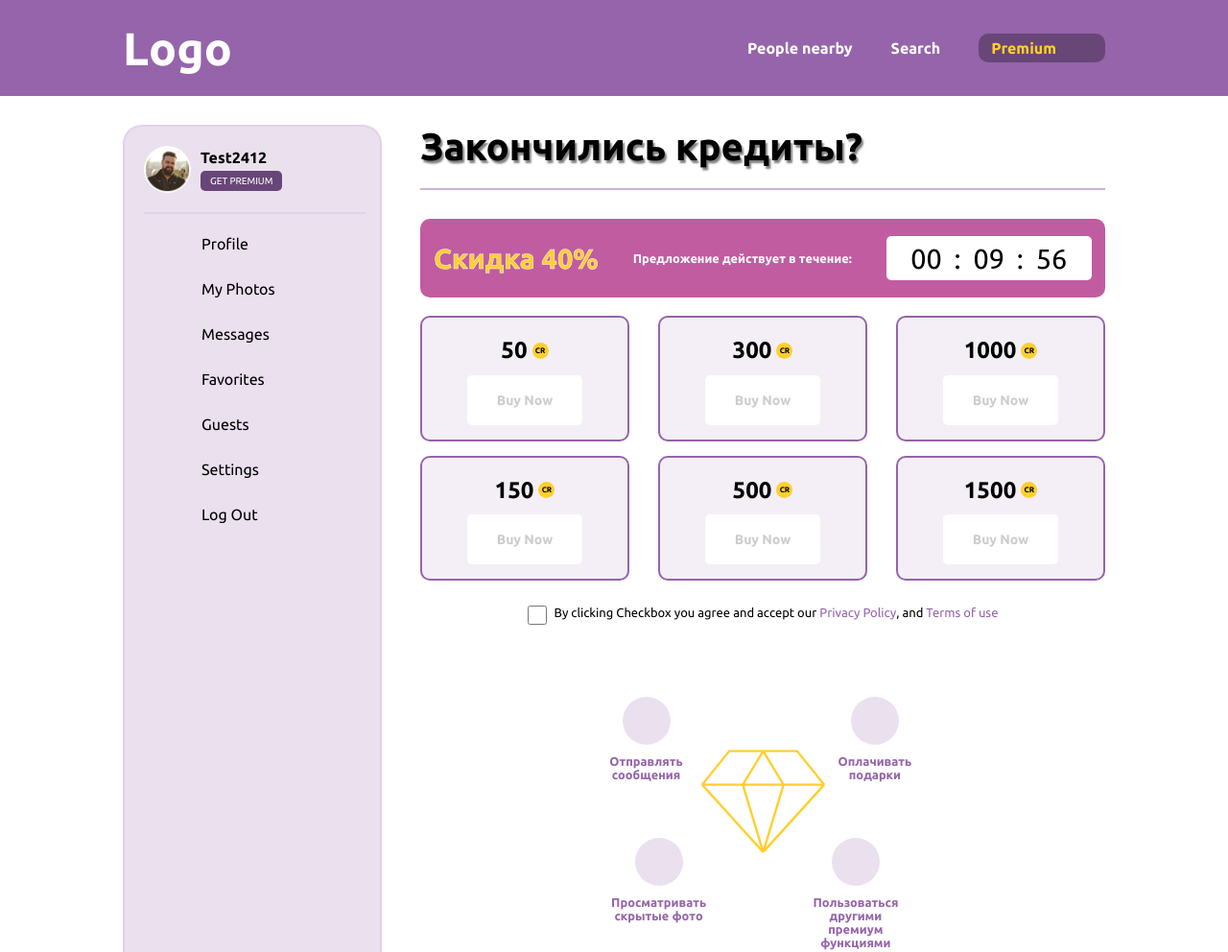
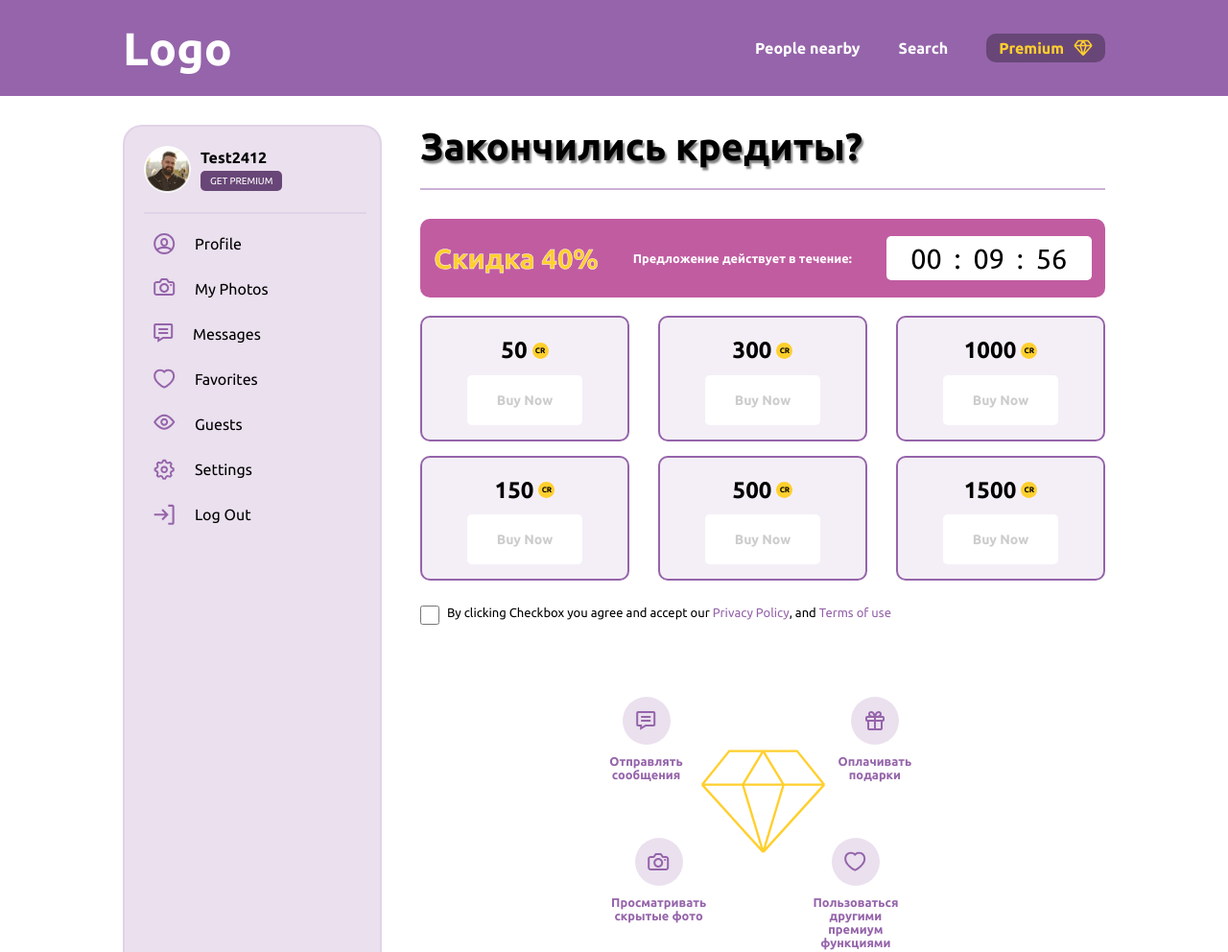
Before and after one commit to EkaterinaVag/test2414, a plain HTML site: page index.html in a window 1280 px wide. Shown: the top 992 px of the page at 96% size. Drawn offline with nearby package versions, Linux system fonts and the light colour scheme.

Commit message:
Replace icons with SVG sprite

```diff
--- a/index.html
+++ b/index.html
@@ -35,7 +35,9 @@
         <a href="#" class="header__nav-link">Search</a>
         <a href="#" class="header__nav-link header__nav-link--premium">
           Premium
-          <span class="header__diamond"></span>
+          <svg class="header__diamond" width="20" height="18" viewBox="0 0 20 18" fill="none" xmlns="http://www.w3.org/2000/svg">
+            <path d="M10 1.5H15L19 6.5M10 1.5L13 6.5M10 1.5H5L1 6.5M10 1.5L7 6.5M19 6.5L10 16.5M19 6.5H13M10 16.5L13 6.5M10 16.5L1 6.5M10 16.5L7 6.5M13 6.5H7M1 6.5H7" stroke="#FFCF2D" stroke-width="1.5" />
+          </svg>
         </a>
       </nav>
     </header>
@@ -56,27 +58,48 @@
         <div class="sidebar__line"></div>
 
         <nav class="sidebar__menu">
-          <a href="#" class="sidebar__menu-item sidebar__menu-item--profile"
-            >Profile</a
-          >
-          <a href="#" class="sidebar__menu-item sidebar__menu-item--photos"
-            >My Photos</a
-          >
-          <a href="#" class="sidebar__menu-item sidebar__menu-item--messages"
-            >Messages</a
-          >
-          <a href="#" class="sidebar__menu-item sidebar__menu-item--favorites"
-            >Favorites</a
-          >
-          <a href="#" class="sidebar__menu-item sidebar__menu-item--guests"
-            >Guests</a
-          >
-          <a href="#" class="sidebar__menu-item sidebar__menu-item--settings"
-            >Settings</a
-          >
-          <a href="#" class="sidebar__menu-item sidebar__menu-item--logout"
-            >Log Out</a
-          >
+          <div class="sidebar__menu-item">
+            <svg width="23" height="22" viewBox="0 0 23 22">
+              <use href="img.svg#profile"></use>
+            </svg>
+            <a href="#" class="sidebar__menu-item-text">Profile</a>
+          </div>
+          <div class="sidebar__menu-item">
+            <svg width="23" height="18" viewBox="0 0 23 18">
+              <use href="img.svg#photos"></use>
+            </svg>
+            <a href="#" class="sidebar__menu-item-text">My Photos</a>
+          </div>
+          <div class="sidebar__menu-item">
+            <svg width="21" height="20" viewBox="0 0 21 20">
+              <use href="img.svg#message"></use>
+            </svg>
+            <a href="#" class="sidebar__menu-item-text">Messages</a>
+          </div>
+          <div class="sidebar__menu-item">
+            <svg width="23" height="21" viewBox="0 0 23 21">
+              <use href="img.svg#fav"></use>
+            </svg>
+            <a href="#" class="sidebar__menu-item-text">Favorites</a>
+          </div>
+          <div class="sidebar__menu-item">
+            <svg width="23" height="17" viewBox="0 0 23 17">
+              <use href="img.svg#guests"></use>
+            </svg>
+            <a href="#" class="sidebar__menu-item-text">Guests</a>
+          </div>
+          <div class="sidebar__menu-item">
+            <svg width="23" height="22" viewBox="0 0 23 22">
+              <use href="img.svg#setting"></use>
+            </svg>
+            <a href="#" class="sidebar__menu-item-text">Settings</a>
+          </div>
+          <div class="sidebar__menu-item">
+            <svg width="23" height="22" viewBox="0 0 23 22">
+              <use href="img.svg#logout"></use>
+            </svg>
+            <a href="#" class="sidebar__menu-item-text">Log Out</a>
+          </div>
         </nav>
       </aside>
 
@@ -121,22 +144,36 @@
 
           <div class="main-content__options options">
             <div class="options__item options__item-text">
-              <div class="options__circle options__circle-text"></div>
+              <div class="options__circle options__circle-text">
+                <svg width="21" height="20" viewBox="0 0 21 20">
+                  <use href="img.svg#message"></use>
+                </svg>
+              </div>
               <span class="options__text">Отправлять сообщения</span>
             </div>
             <div class="options__item options__item-foto">
-              <div class="options__circle options__circle-foto"></div>
+              <div class="options__circle options__circle-foto">
+                <svg width="23" height="18" viewBox="0 0 23 18">
+                  <use href="img.svg#photos"></use>
+                </svg>
+              </div>
               <span class="options__text">Просматривать скрытые фото</span>
             </div>
             <div class="options__item options__item-gift">
-              <div class="options__circle options__circle-gift"></div>
+              <div class="options__circle options__circle-gift">
+                <svg width="20" height="20" viewBox="0 0 20 20">
+                  <use href="img.svg#gift"></use>
+                </svg>
+              </div>
               <span class="options__text">Оплачивать подарки</span>
             </div>
             <div class="options__item options__item-premium">
-              <div class="options__circle options__circle-premium"></div>
-              <span class="options__text"
-                >Пользоваться другими премиум функциями</span
-              >
+              <div class="options__circle options__circle-premium">
+                <svg width="23" height="21" viewBox="0 0 23 21">
+                  <use href="img.svg#fav"></use>
+                </svg>
+              </div>
+              <span class="options__text">Пользоваться другими премиум функциями</span>
             </div>
           </div>
         </div>
--- a/styles.css
+++ b/styles.css
@@ -270,24 +270,9 @@
     background-color: rgba(149, 100, 170, 0.5);
     border-radius: 50%;
     flex-shrink: 0;
-    background-position: center;
-    background-repeat: no-repeat;
-}
-
-.options__circle-text {
-    background-image: url('./imgs/comment.png');
-}
-
-.options__circle-foto {
-    background-image: url('./imgs/eye.png');
-}
-
-.options__circle-gift {
-    background-image: url('./imgs/gift.png');
-}
-
-.options__circle-premium {
-    background-image: url('./imgs/heart.png');
+    display: flex;
+    align-items: center;
+    justify-content: center;
 }
 
 .options__text {
@@ -344,16 +329,6 @@
         display: inline-flex;
         align-items: center;
         gap: 10px;
-    }
-
-    .header__nav-link--premium::after {
-        content: "";
-        display: block;
-        width: 18px;
-        height: 15px;
-        background-image: url('./imgs/header.png');
-        background-size: cover;
-        background-repeat: no-repeat;
     }
 
     .main-content {
@@ -424,44 +399,16 @@
     }
 
     .sidebar__menu-item {
-        display: inline-block;
-        padding-left: 50px;
-        background-image: url('./imgs/sprite.png');
-        background-repeat: no-repeat;
-        background-position: 0 center;
+        display: flex;
+        gap: 20px;
+    }
+
+    .sidebar__menu-item-text {
         font-size: 1rem;
         font-weight: 400;
         color: #000000;
         text-decoration: none;
         line-height: 22px;
-    }
-
-    .sidebar__menu-item--profile {
-        background-position: 0 0;
-    }
-
-    .sidebar__menu-item--photos {
-        background-position: 0 -44px;
-    }
-
-    .sidebar__menu-item--messages {
-        background-position: 0 -86px;
-    }
-
-    .sidebar__menu-item--favorites {
-        background-position: 0 -133px;
-    }
-
-    .sidebar__menu-item--guests {
-        background-position: 0 -177px;
-    }
-
-    .sidebar__menu-item--settings {
-        background-position: 0 -220px;
-    }
-
-    .sidebar__menu-item--logout {
-        background-position: 0 -266px;
     }
 
     .main-content__inner {
@@ -664,11 +611,6 @@
         color: #000000;
     }
 
-    .offer-card__buy-button:hover {
-        background-color: #FFCF2D;
-        color: #000000;
-    }
-
     .offer-card__buy-button:hover~.offer-card__promo {
         display: block;
     }
@@ -679,6 +621,15 @@
 
     .offer-card:hover {
         background-color: #9564AA;
+    }
+
+    .offer-card:hover .offer-card__buy-button {
+        background-color: #FFCF2D;
+        color: #000000;
+    }
+
+    .main-content__agreement {
+        margin: 1.6rem 0 0;
     }
 
     .agreement__text {
@@ -723,10 +674,10 @@
         background-color: rgba(149, 100, 170, 0.2);
         border-radius: 50%;
         flex-shrink: 0;
-        background-position: center;
-        background-repeat: no-repeat;
-        background-size: 24px;
         transition: background-color 0.3s ease;
+        display: flex;
+        align-items: center;
+        justify-content: center;
     }
 
     .options__text {
```
